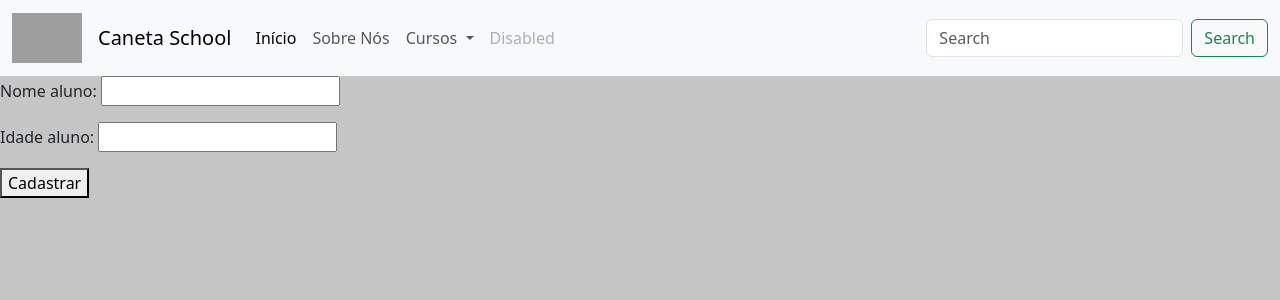
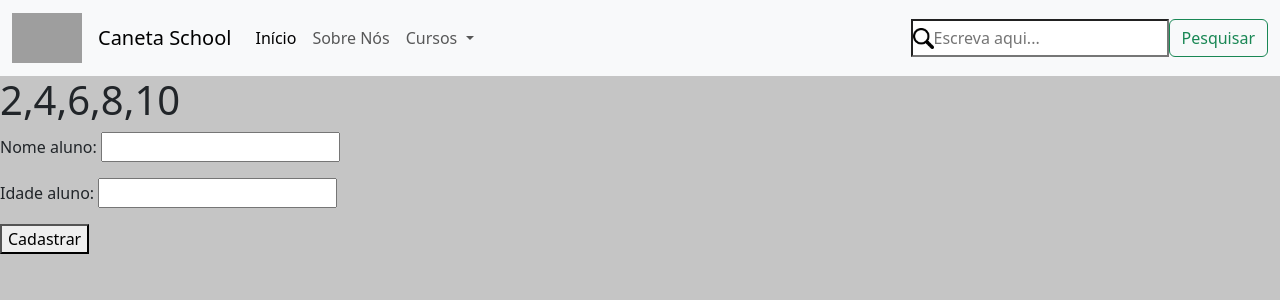
Before and after one commit to WilliamReis-304/projeto_django, a Django app: page /cadastrar_aluno/ in a window 1280 px wide. Shown: the top 300 px of the page. Run offline with Django 5.2, Linux system fonts and the light colour scheme; grey boxes are pictures that could not be loaded.

Commit message:
implementando Javascript a partir de testes

```diff
--- /dev/null
+++ b/gerenciador/scripts/js/partes/script.js
@@ -0,0 +1,4 @@
+numeros = [1,2,3,4,5]
+
+resposta = document.querySelector("h1")
+resposta.innerText = numeros.map(numero => numero*2)
--- a/gerenciador/static/gerenciador/css/style.css
+++ b/gerenciador/static/gerenciador/css/style.css
@@ -7,3 +7,12 @@
 body{
     background-color: rgb(197, 197, 197);
 }
+
+.form-control_me-2 {
+    background-image: url("lupa.gif");
+    background-repeat: no-repeat;
+    background-position: left;
+    background-size: 1.3em;
+    padding-left: 1.3em;
+    margin-left: 1.3em;
+  }
--- a/gerenciador/templates/gerenciador/partes/head.html
+++ b/gerenciador/templates/gerenciador/partes/head.html
@@ -10,19 +10,19 @@
 </head>
 
 <body>
-    <nav class="navbar navbar-expand-lg bg-body-tertiary">
-        <div class="container-fluid">
+  <nav class="navbar navbar-expand-lg bg-body-tertiary">
+    <div class="container-fluid">
             <a class="navbar-brand" href="#">
             <img src="https://image.civitai.com/xG1nkqKTMzGDvpLrqFT7WA/3c6299cf-a845-4e92-2923-5685991e4b00/width=450/01933-656677625-professional%20beautiful%20amazing%20blue%20pen%20drawing%20of%20canetaazul,%20high%20detail,%208k,%20octorender.jpeg" alt="Bootstrap" width="70" height="50">
-            </a>
-          <a class="navbar-brand" href="#">Caneta School</a>
+          </a>
+          <a class="navbar-brand" href="http://127.0.0.1:8000/">Caneta School</a>
           <button class="navbar-toggler" type="button" data-bs-toggle="collapse" data-bs-target="#navbarSupportedContent" aria-controls="navbarSupportedContent" aria-expanded="false" aria-label="Toggle navigation">
             <span class="navbar-toggler-icon"></span>
           </button>
           <div class="collapse navbar-collapse" id="navbarSupportedContent">
             <ul class="navbar-nav me-auto mb-2 mb-lg-0">
               <li class="nav-item">
-                <a class="nav-link active" aria-current="page" href="#">Início</a>
+                <a class="nav-link active" aria-current="page" href="http://127.0.0.1:8000/">Início</a>
               </li>
               <li class="nav-item">
                 <a class="nav-link" href="#">Sobre Nós</a>
@@ -38,15 +38,17 @@
                   <li><hr class="dropdown-divider"></li>
                   <li><a class="dropdown-item" href="#">Caneta arte: A Cor Vermelha</a></li>
                 </ul>
-              </li>
+              <!-- </li>
               <li class="nav-item">
                 <a class="nav-link disabled" aria-disabled="true">Disabled</a>
-              </li>
+              </li> -->
             </ul>
             <form class="d-flex" role="search">
-              <input class="form-control me-2" type="search" placeholder="Search" aria-label="Search">
-              <button class="btn btn-outline-success" type="submit">Search</button>
+              <input class="form-control_me-2" type="search" placeholder="Escreva aqui..." aria-label="Search">
+              <button class="btn btn-outline-success" type="submit">Pesquisar</button>
             </form>
           </div>
         </div>
       </nav>
+      <h1 id = "resultado">teste</h1>
+      <script src="/gerenciador/scripts/js/partes/script.js"></script>
```
Also changed, not shown: db.sqlite3, gerenciador/static/gerenciador/css/lupa.gif (added), gerenciador/static/gerenciador/css/lupa.png (added).
